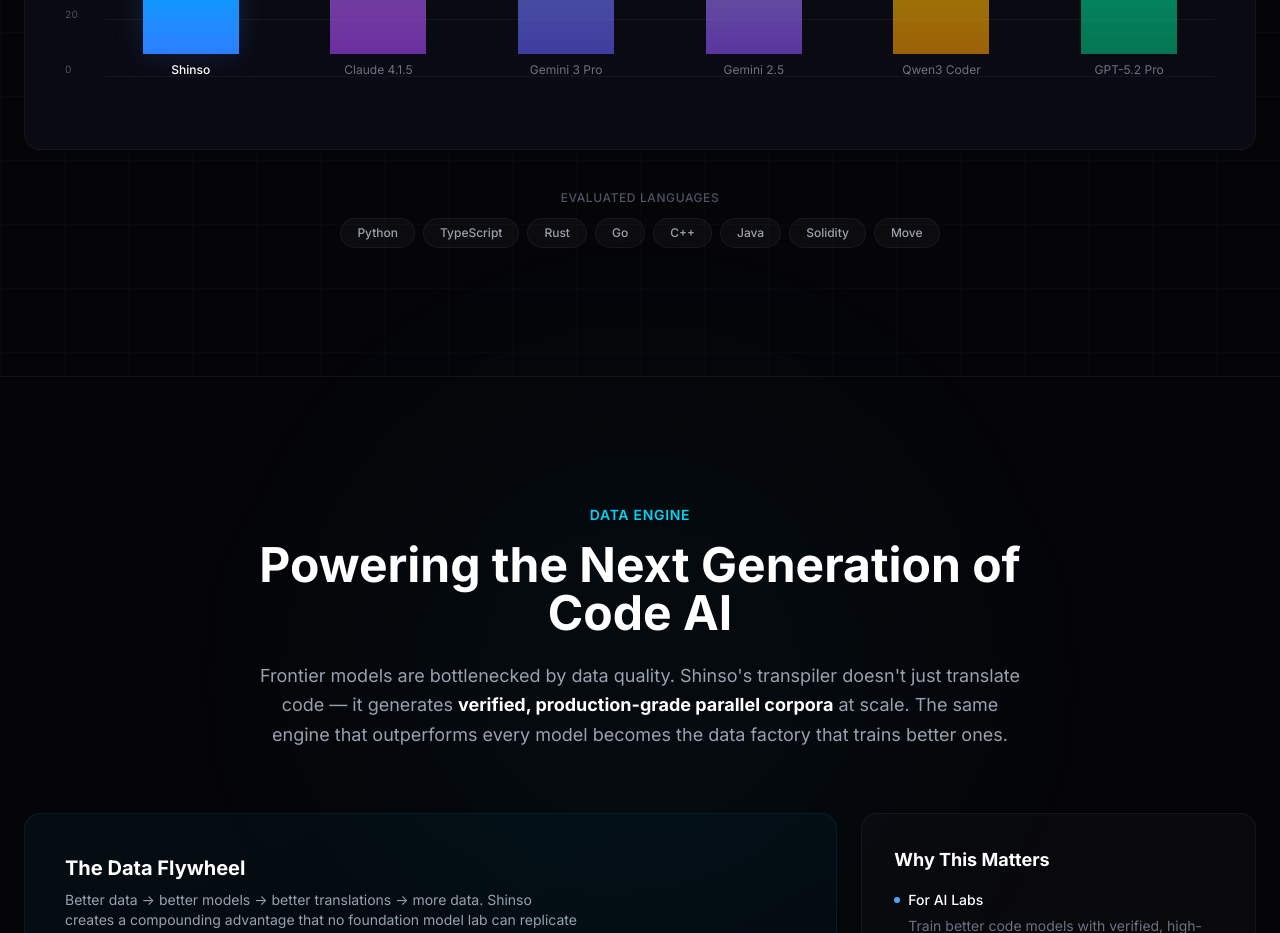
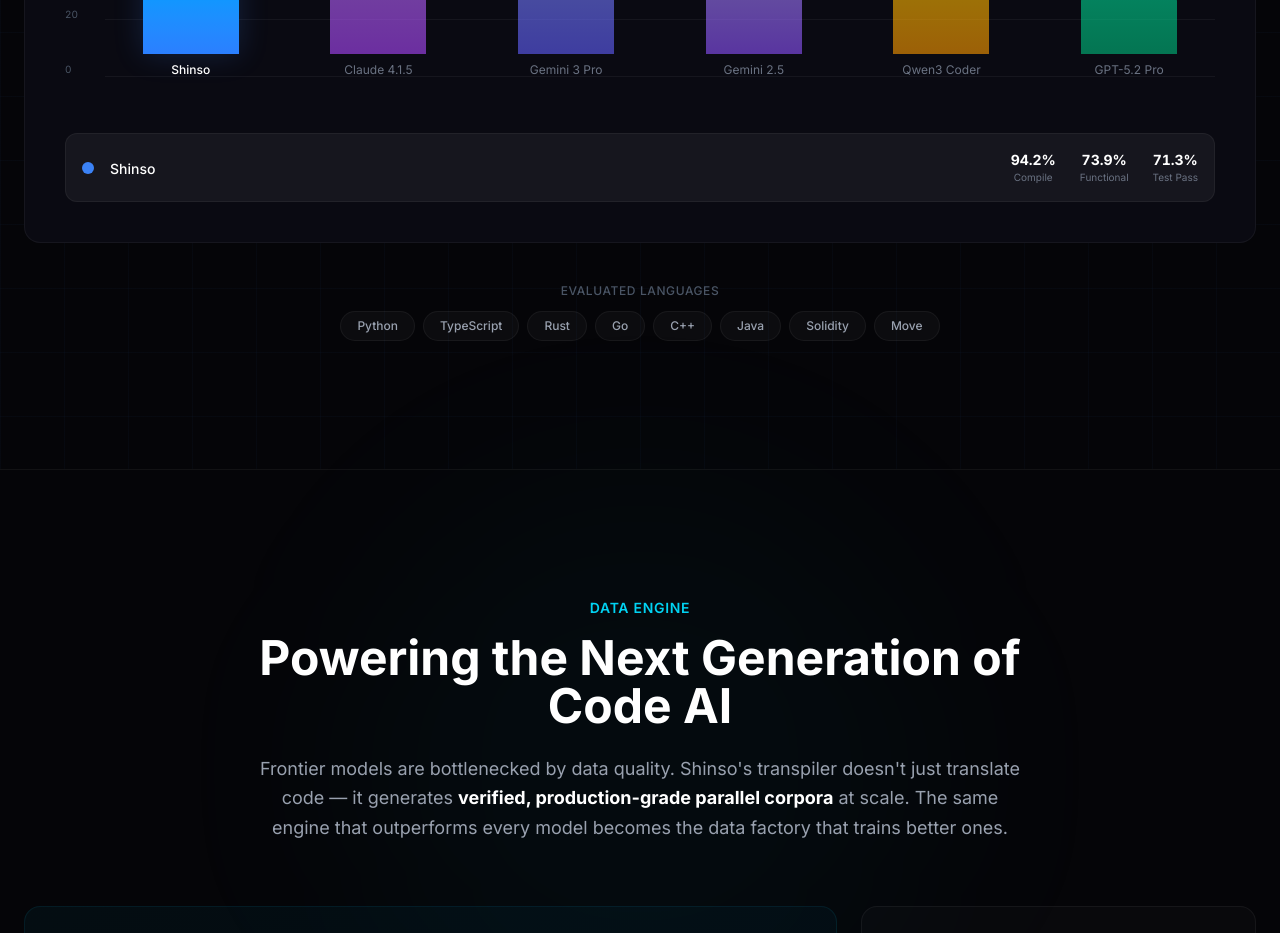
Before and after one commit to vaionex/shinso, a SvelteKit app: page / in a window 1280 px wide. Shown: the part 2500-3433 px from the top of the page. Built offline with nearby package versions, Linux system fonts and the light colour scheme.

Commit message:
fix: default hover to Shinso, no blink on mouseleave

```diff
--- a/src/routes/+page.svelte
+++ b/src/routes/+page.svelte
@@ -4,7 +4,7 @@
 	let mounted = $state(false);
 	let mobileMenuOpen = $state(false);
 	let activeTab = $state('overview');
-	let hoveredModel = $state(null);
+	let hoveredModel = $state('shinso');
 	let benchmarksVisible = $state(false);
 
 	onMount(() => {
@@ -314,7 +314,7 @@
 									<div
 										role="group" class="flex-1 max-w-24 flex flex-col items-center gap-2 group cursor-pointer"
 										onmouseenter={() => hoveredModel = m.id}
-										onmouseleave={() => hoveredModel = null}
+										onmouseleave={() => hoveredModel = 'shinso'}
 									>
 										<!-- Value -->
 										<span class="text-xs sm:text-sm font-bold tabular-nums transition-colors {m.highlight ? 'text-blue-400' : hoveredModel === m.id ? 'text-white' : 'text-gray-500'}">{m.overall}</span>
@@ -360,7 +360,7 @@
 					<!-- Grouped bars for each model -->
 					<div class="space-y-6">
 						{#each models as m}
-							<div role="group" class="group" onmouseenter={() => hoveredModel = m.id} onmouseleave={() => hoveredModel = null}>
+							<div role="group" class="group" onmouseenter={() => hoveredModel = m.id} onmouseleave={() => hoveredModel = 'shinso'}>
 								<div class="flex items-center gap-3 mb-2">
 									<div class="h-2.5 w-2.5 rounded-full shrink-0" style="background: {m.color}"></div>
 									<span class="text-sm font-medium {m.highlight ? 'text-white' : 'text-gray-400'}">{m.name}</span>
```
